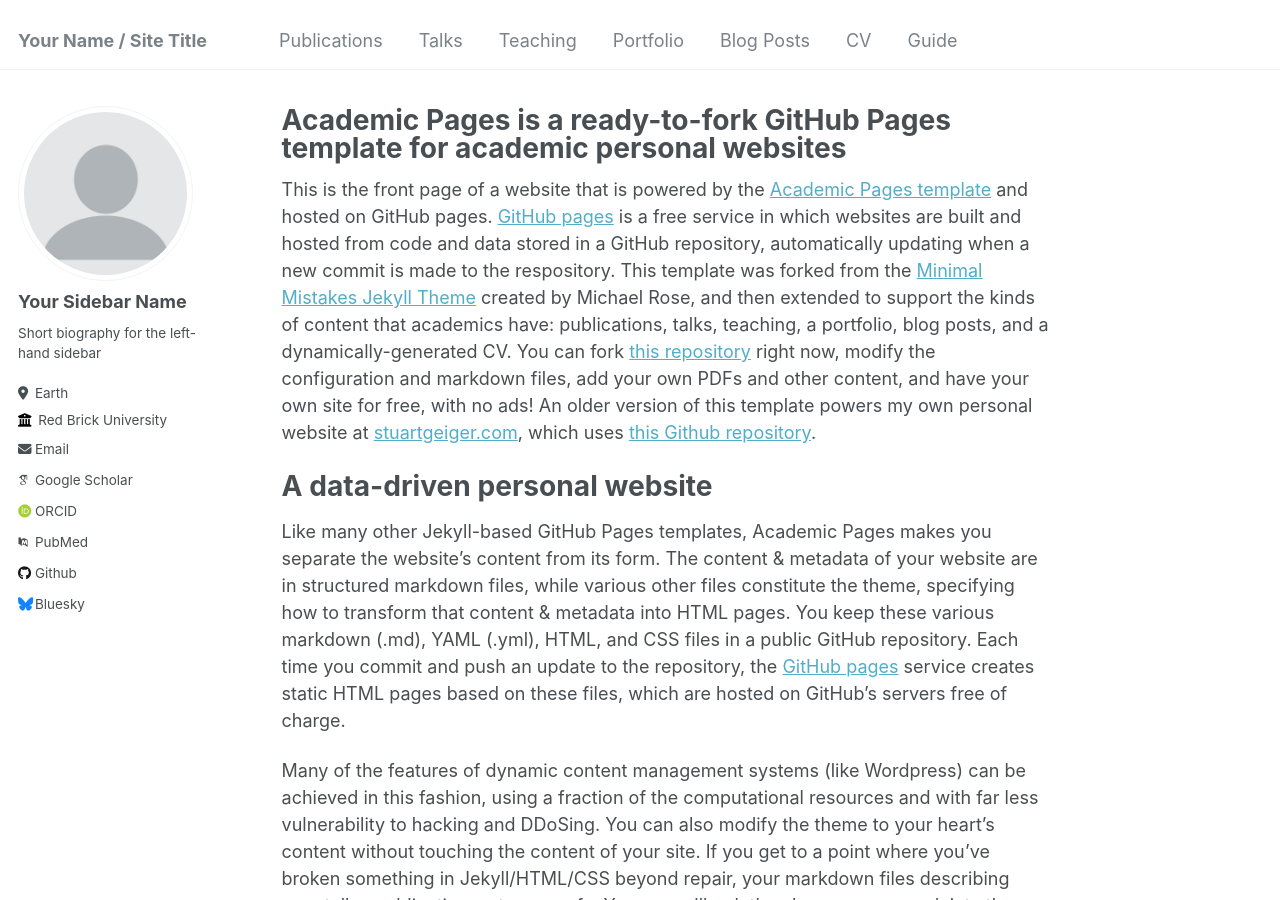
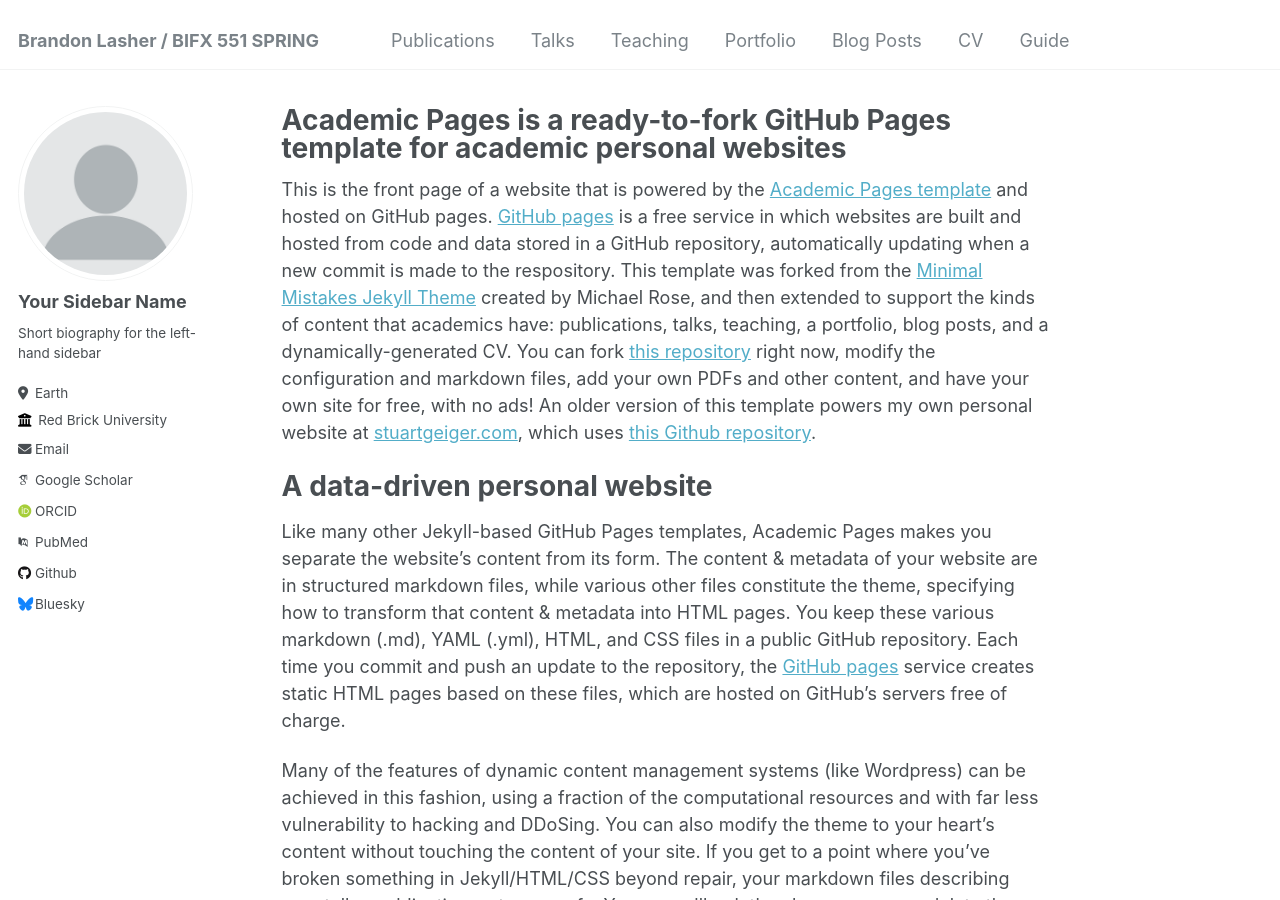
Before and after one commit to Prof-Lasher/website2, a Jekyll site: the page built from _pages/about.md, in a window 1280 px wide and 900 px high. Built offline with Jekyll 4.4.1, drawn with Linux system fonts in a browser that asks for light colours; some web fonts are replaced.

Commit message:
Update _config.yml

```diff
--- a/_config.yml
+++ b/_config.yml
@@ -8,13 +8,13 @@
 
 # Basic Site Settings
 locale                   : "en-US"
-title                    : "Your Name / Site Title"
+title                    : "Brandon Lasher / BIFX 551 SPRING"
 title_separator          : "-"
 name                     : &name "Your Name"
 description              : &description "personal description"
-url                      : https://academicpages.github.io # the base hostname & protocol for your site e.g. "https://mmistakes.github.io"
+url                      : "https://prof-lasher.github.io/website2" # the base hostname & protocol for your site e.g. "https://mmistakes.github.io"
 baseurl                  : "" # the subpath of your site, e.g. "/blog"
-repository               : "academicpages/academicpages.github.io"
+repository               : "website2/prof-lasher.github.io"
 
 # Site Author - The following control what appear as part of the author content on the side bar.
 #               If a field is blank the icon and link will not appear, otherwise it will be shown.
```
